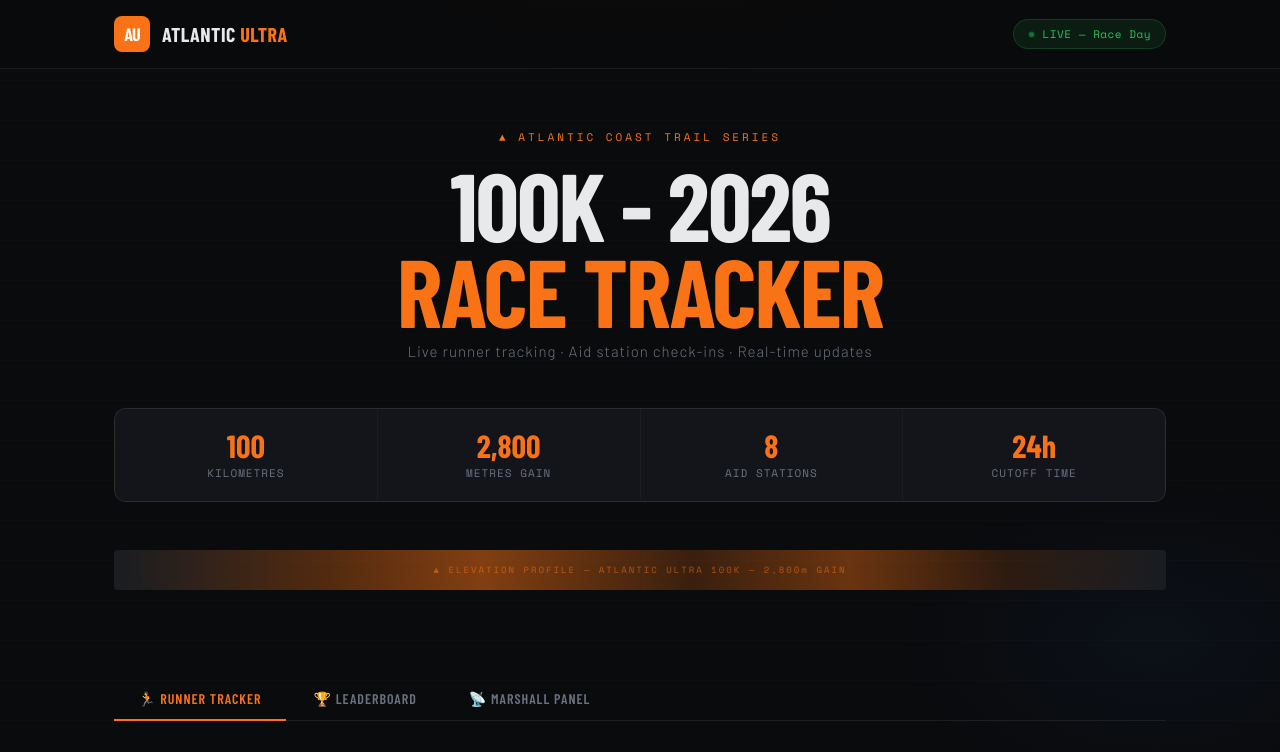
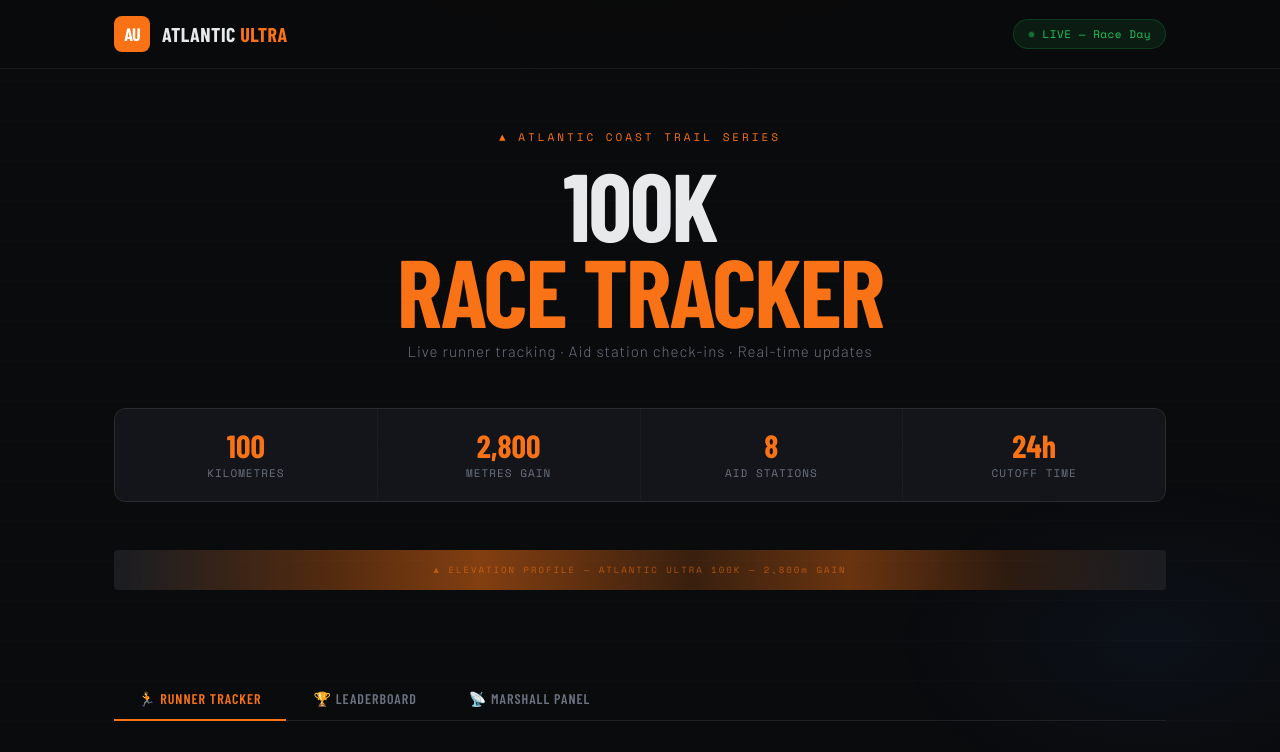
Before and after one commit to polakovap/ultra-race-tracker, a plain HTML site: page index.html in a window 1280 px wide. Shown: the top 752 px of the page. Drawn offline with nearby package versions, Linux system fonts and the light colour scheme; a web font is replaced by a local one.

Commit message:
Test UI Deployment #2

```diff
--- a/index.html
+++ b/index.html
@@ -700,7 +700,7 @@
   <div class="hero">
     <div class="hero-eyebrow">▲ Atlantic Coast Trail Series</div>
     <h1 class="hero-title">
-      100K - 2026
+      100K
       <span class="highlight">Race Tracker</span>
     </h1>
     <p class="hero-sub">Live runner tracking · Aid station check-ins · Real-time updates</p>
```
